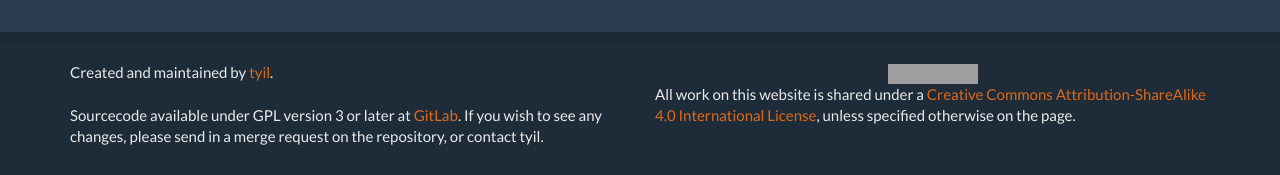
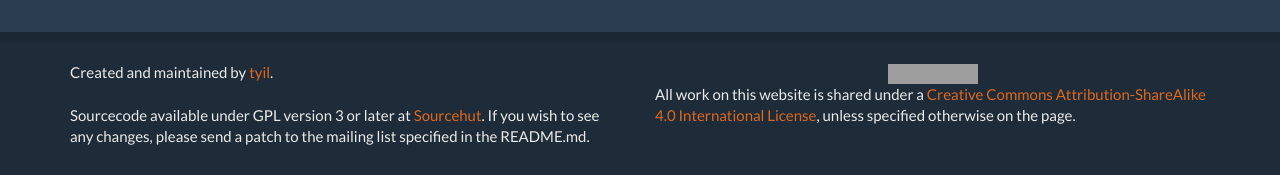
Before and after one commit to scriptkitties/fglt, a Jekyll site: the page built from index.md, in a window 1280 px wide. Shown: the part 722-897 px from the top of the page. Built offline with Jekyll 4.4.1, drawn with Linux system fonts in a browser that asks for light colours; Markdown is read by kramdown in place of the engine named in the settings; grey boxes are pictures that could not be loaded.

Commit message:
Update repo for life at Sourcehut

```diff
--- a/_includes/footer.html
+++ b/_includes/footer.html
@@ -5,9 +5,9 @@
 			href="https://www.tyil.work/">tyil</a>.
 			<br><br>
 			Sourcecode available under GPL version 3 or later at <a
-			href="https://gitlab.com/skitties/websites/fglt.nl">GitLab</a>.  If
-			you wish to see any changes, please send in a merge request on the
-			repository, or contact tyil.
+			href="https://git.sr.ht/~tyil/www-fglt.nl">Sourcehut</a>.
+			If you wish to see any changes, please send a patch to
+			the mailing list specified in the README.md.
 		</p>
 	</div>
 	<div class="col-md-6">
```
Also changed, not shown: README.md.
